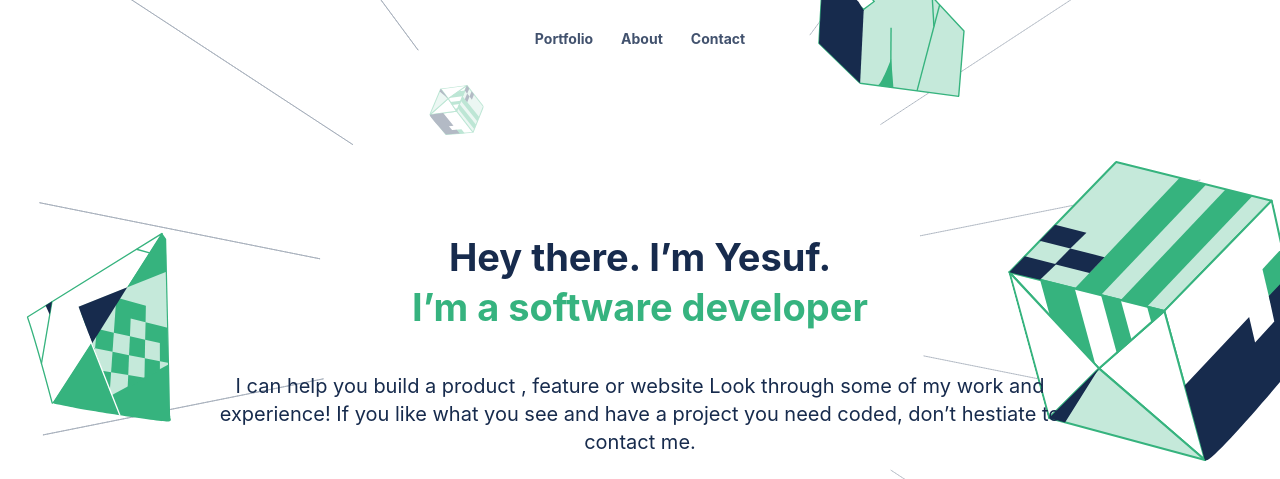
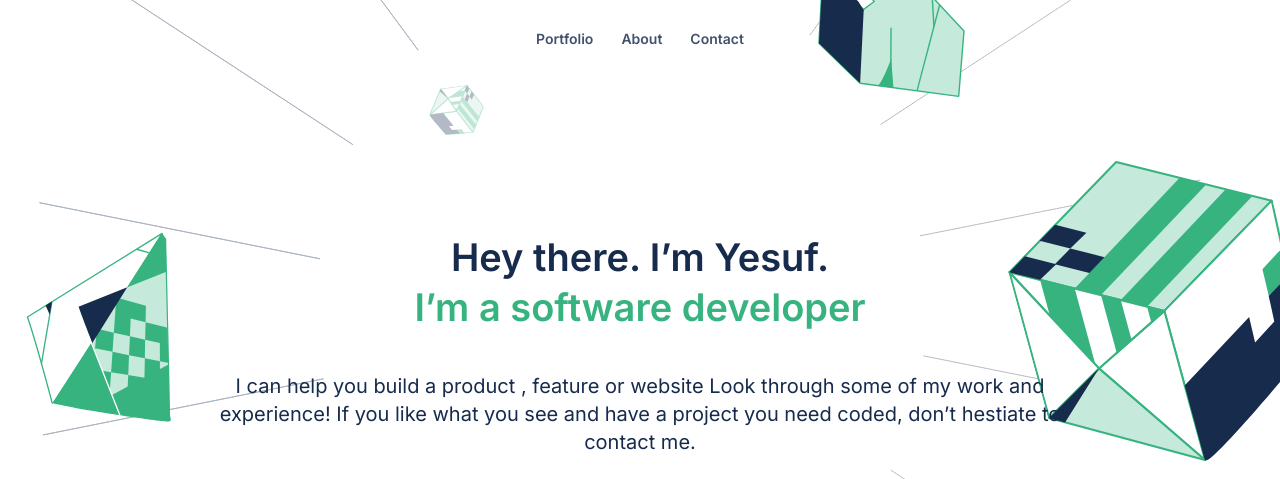
Before and after one commit to yusufyusie/Portfolio, a website: page index.html in a window 1280 px wide. Shown: the top 479 px of the page. Drawn offline with Linux system fonts and the light colour scheme.

Commit message:
linter error fix

```diff
--- a/styles.css
+++ b/styles.css
@@ -1,3 +1,6 @@
+@import url('https://fonts.googleapis.com/css2?family=Inter:wght@400;600&display=swap');
+
+
 html,
 body {
   margin: 0;
```
Also changed, not shown: package.json (+1 -8 lines), index.html (line endings or trailing spaces), 1 other file.
